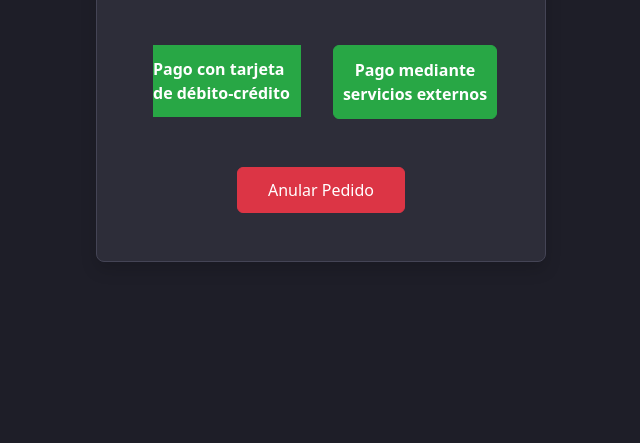
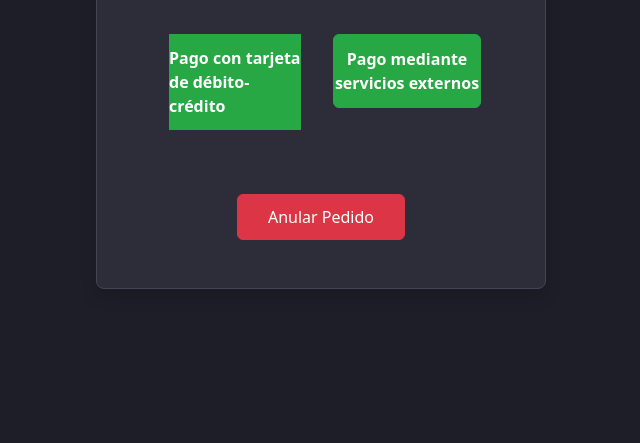
Before and after one commit to MaximoMelo/dwm3, a plain HTML site: page Metodospago.html in a window 1280 px wide. Shown: the part 357-800 px from the top of the page, without its empty margins (319-959 px from the left). Drawn offline with nearby package versions, Linux system fonts and the light colour scheme.

Commit message:
PAGINA INICIAL

```diff
--- a/Metodospago.html
+++ b/Metodospago.html
@@ -63,7 +63,7 @@
 
             <p class="h5 mb-5 text-center">Total a pagar: $XX.XXX</p>
 
-            <div class="row gx-4 mb-5">
+            <div class="row gx-4 mb-5 p-3">
 
                 <div class="col-12 col-md-6 align-items-right">
                     <li class="nav-item d-flex">
```
